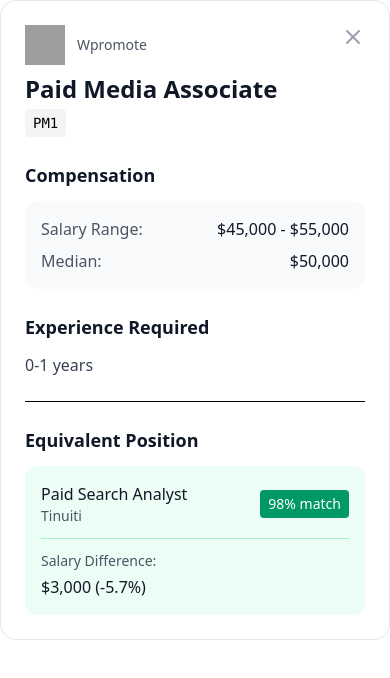
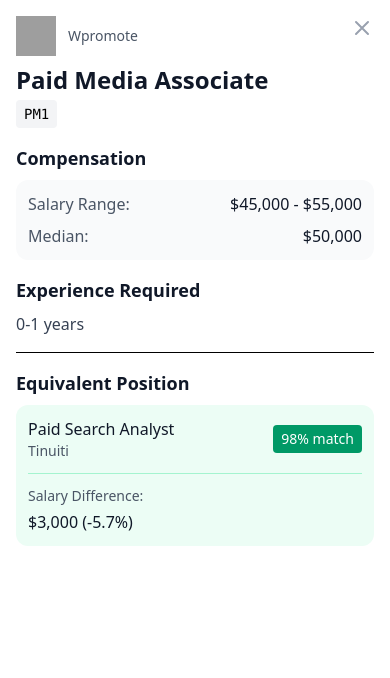
Before and after one commit to arslanov-artur/career-compare, a React (Vite) app in the folder app/: page / in a window 390 px wide. Both pictures are taken after a click on the button 195 px from the left and 374 px from the top of the page. Shown: the top 678 px of the page. Built offline with nearby package versions, Linux system fonts and the light colour scheme; grey boxes are pictures that could not be loaded.

Commit message:
fix: Fixed mobile UI

```diff
--- a/app/src/App.tsx
+++ b/app/src/App.tsx
@@ -49,7 +49,7 @@ export const App = () => {
         </div>
       </header>
 
-      <main className="max-w-7xl mx-auto px-4 py-8">
+      <main className="max-w-7xl mx-auto px-4 py-4 md:py-4">
         {agencies.length > 0 && (
           <ComparisonView
             agencies={agencies}
--- a/app/src/components/AgencyColumn.tsx
+++ b/app/src/components/AgencyColumn.tsx
@@ -24,7 +24,7 @@ const AgencyColumn: React.FC<Props> = ({ agency, matches, onLevelClick }) => {
   };
 
   return (
-    <div className="bg-white rounded-2xl shadow-soft p-6">
+    <div className="bg-white rounded-2xl shadow-soft py-2 md:py-6 px-2">
       <div className="flex items-center gap-3 mb-6">
         <div className="w-12 h-12 bg-emerald-100 rounded-xl flex items-center justify-center">
           <span className="text-xl font-bold text-emerald-600">
--- a/app/src/components/ComparisonView.tsx
+++ b/app/src/components/ComparisonView.tsx
@@ -40,7 +40,7 @@ const ComparisonView: React.FC<Props> = ({
           ))}
         </div>
 
-        <div className="p-4">
+        <div className="py-6">
           <AgencyColumn
             agency={agencies[activeTab]}
             matches={matches}
--- a/app/src/components/LevelDetail.tsx
+++ b/app/src/components/LevelDetail.tsx
@@ -1,4 +1,4 @@
-import React from "react";
+import React, { useEffect } from "react";
 
 import type { Agency, Level, LevelMatch } from "../types";
 
@@ -16,9 +16,19 @@ type Props = {
 const LevelDetail: React.FC<Props> = ({ agency, level, match, onClose }) => {
   const isMobile = useMediaQuery("(max-width: 768px)");
 
+  useEffect(() => {
+    if (isMobile) {
+      // Prevent body scroll on mobile when modal is open
+      document.body.style.overflow = "hidden";
+      return () => {
+        document.body.style.overflow = "";
+      };
+    }
+  }, [isMobile]);
+
   const content = (
-    <div className="bg-white rounded-2xl p-6 border border-gray-200 shadow-medium">
-      <div className="flex justify-between items-start mb-6">
+    <div className={`bg-white ${isMobile ? 'p-4' : 'rounded-2xl p-6 border border-gray-200 shadow-medium'}`}>
+      <div className={`flex justify-between items-start ${isMobile ? 'mb-4' : 'mb-6'}`}>
         <div>
           <div className="flex items-center gap-3 mb-2">
             <div className="w-10 h-10 bg-gray-100 rounded-xl flex items-center justify-center">
@@ -62,11 +72,11 @@ const LevelDetail: React.FC<Props> = ({ agency, level, match, onClose }) => {
       </div>
 
       {level.minSalary && level.maxSalary && (
-        <div className="mb-6">
-          <h3 className="text-lg font-semibold mb-3 text-gray-900">
+        <div className={isMobile ? 'mb-4' : 'mb-6'}>
+          <h3 className={`text-lg font-semibold ${isMobile ? 'mb-2' : 'mb-3'} text-gray-900`}>
             Compensation
           </h3>
-          <div className="bg-gray-50 p-4 rounded-xl">
+          <div className={`bg-gray-50 ${isMobile ? 'p-3' : 'p-4'} rounded-xl`}>
             <div className="flex justify-between mb-2">
               <span className="text-gray-600">Salary Range:</span>
               <span className="font-medium text-gray-900">
@@ -85,8 +95,8 @@ const LevelDetail: React.FC<Props> = ({ agency, level, match, onClose }) => {
       )}
 
       {level.yearsExperience && (
-        <div className="mb-6">
-          <h3 className="text-lg font-semibold mb-3 text-gray-900">
+        <div className={isMobile ? 'mb-4' : 'mb-6'}>
+          <h3 className={`text-lg font-semibold ${isMobile ? 'mb-2' : 'mb-3'} text-gray-900`}>
             Experience Required
           </h3>
           <p className="text-gray-700">{level.yearsExperience} years</p>
@@ -104,12 +114,12 @@ const LevelDetail: React.FC<Props> = ({ agency, level, match, onClose }) => {
           if (!matchedLevel) return null;
 
           return (
-            <div className="border-t pt-6">
-              <h3 className="text-lg font-semibold mb-3 text-gray-900">
+            <div className={`border-t ${isMobile ? 'pt-4' : 'pt-6'}`}>
+              <h3 className={`text-lg font-semibold ${isMobile ? 'mb-2' : 'mb-3'} text-gray-900`}>
                 Equivalent Position
               </h3>
 
-              <div className="bg-emerald-50 p-4 rounded-xl">
+              <div className={`bg-emerald-50 ${isMobile ? 'p-3' : 'p-4'} rounded-xl`}>
                 <div className="flex items-center justify-between mb-3">
                   <div>
                     <p className="font-medium text-gray-900">
@@ -174,11 +184,14 @@ const LevelDetail: React.FC<Props> = ({ agency, level, match, onClose }) => {
   }
 
   return (
-    <div className="fixed inset-0 flex items-center justify-center p-4 backdrop-blur-[1px]">
-      <div className="max-w-2xl w-full max-h-[90vh] overflow-y-auto">
-        {content}
+    <>
+      <div className="fixed inset-0 bg-black/50 z-40" onClick={onClose} />
+      <div className="fixed inset-0 flex items-center justify-center p-4 z-50">
+        <div className="max-w-2xl w-full max-h-[90vh] overflow-y-auto">
+          {content}
+        </div>
       </div>
-    </div>
+    </>
   );
 };
 
```
